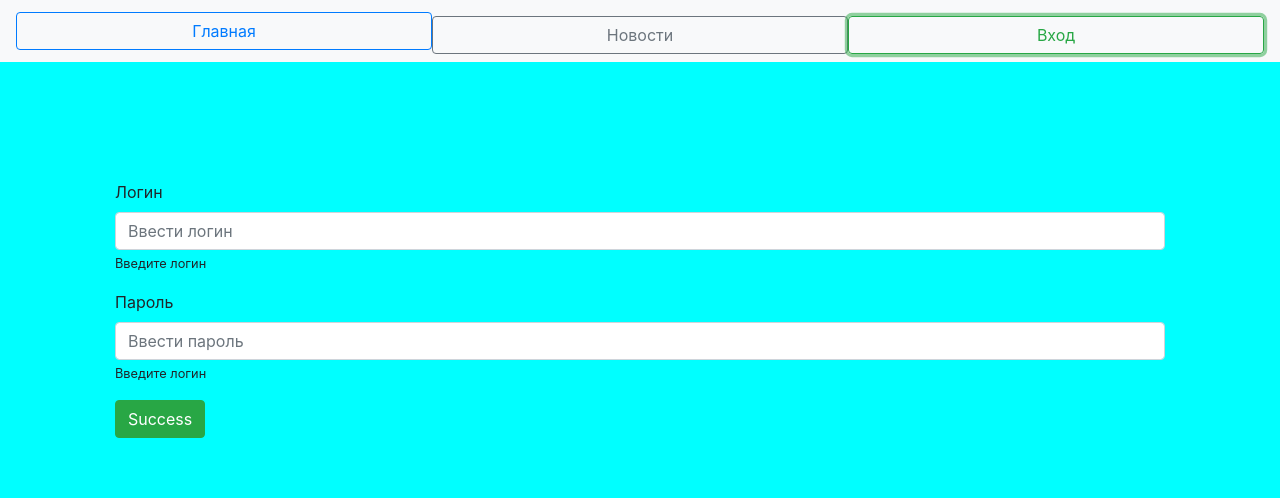
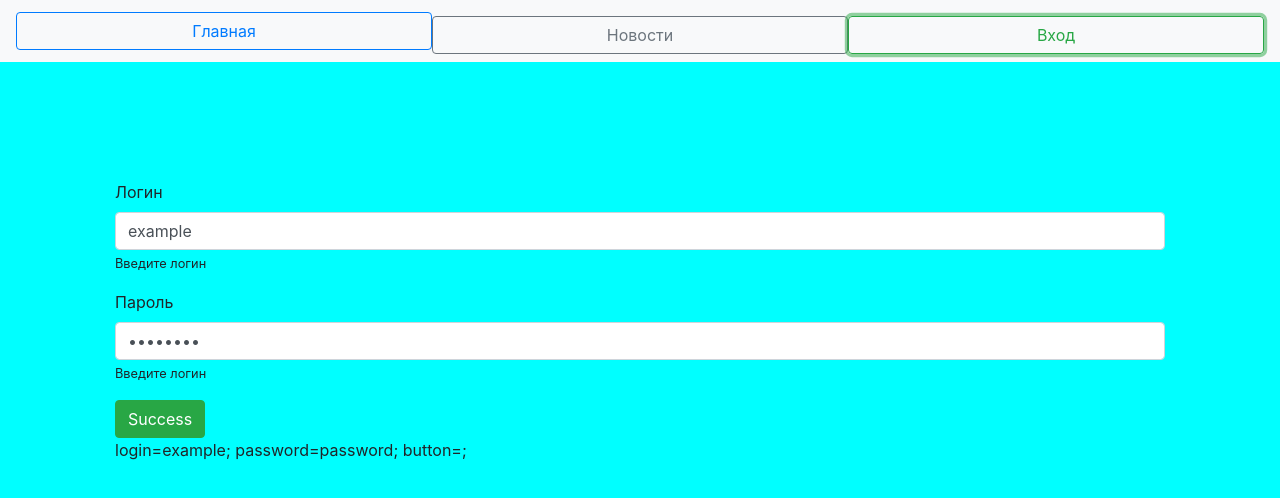
Before and after one commit to AlexeyCherevko1976/testProfilanceGroup, a React (Create React App) app: page / in a window 1280 px wide. Both pictures are taken after a click on the button "Вход". Shown: the top 498 px of the page. Built offline with nearby package versions, Linux system fonts and the light colour scheme.

Commit message:
21-55 1909

```diff
--- a/src/App.js
+++ b/src/App.js
@@ -12,10 +12,34 @@ constructor(){
   //super(store.getState());
   super();
   let {status}=store.getState();
-  this.state={status: status, page:"main", value:"value"};
+  this.state={status: status, page:"main", value:"value",
+      login:"example", password:"password", button:false};
   this.clickMain=clickMain.bind(this);
   this.clickNews=clickNews.bind(this);
   this.clickIntake=clickIntake.bind(this);
+
+  this.onChangeLoginIn=onChangeLoginIn.bind(this);
+  this.onChangePasswordIn=onChangePasswordIn.bind(this);
+  this.onRegister=onRegister.bind(this);
+
+  function onChangeLoginIn(login){
+    this.setState({login});
+  }
+  function onChangePasswordIn(password){
+    this.setState({password});
+  }
+  function onRegister(button){
+    this.setState({button});
+/*    store.dispatch({type:"register",
+     login:this.state.login,
+     password:this.state.password});
+    this.setState(state=>({
+      page:"news"
+    }));*/
+    //console.log(this.state.page);
+  }
+
+
   function clickMain(e){
     e.preventDefault();
     store.dispatch({type:'inc'});
@@ -52,6 +76,9 @@ componentDidUpdate(){
 }
 
 render(){
+  const login=this.state.login;
+  const password=this.state.password;
+  const button=this.state.button;
   return (
 
 
@@ -72,7 +99,9 @@ render(){
       <div className="App-content">
         {this.state.page==="main" ? <Main /> :
          this.state.page==="news" ? <News /> :
-         this.state.page==="intake" ? <Intake /> : ""}
+         this.state.page==="intake" ? <Intake login={login} password={password} propsChangeLogin={this.onChangeLoginIn}  propsChangePassword={this.onChangePasswordIn} onButton={this.onRegister}/> : ""}
+       login={login}; password={password};
+       button={button};
 
       </div>
     </div>
--- a/src/Intake.js
+++ b/src/Intake.js
@@ -1,34 +1,28 @@
 import React,{Component} from 'react';
 //import './Main.css';
 import './bootstrap.css';
-import store from "./reducers";
+//import store from "./reducers";
 
 
 class Intake extends React.Component {
 
-constructor(){
-  super();
-  //let {status}=this.props;
-  this.state={status: store.getState().status,
-      password:"", login:""};
+constructor(props){
+  super(props);
+
   this.clickButton=clickButton.bind(this);
-  this.changeLogin=changeLogin.bind(this);
-  this.changePassword=changePassword.bind(this);
-   function clickButton(event){
-
-    store.dispatch({type:"register",
-     login:this.state.login,
-     password:this.state.password})
-    console.log('clickRegister');
+  this.onChangeLogin=onChangeLogin.bind(this);
+  this.onChangePassword=onChangePassword.bind(this);
+  function clickButton(event){
+    this.props.onButton("true");
     event.preventDefault();
   }
-  function changeLogin(event){
-    this.setState({login:event.target.value});
-    console.log("changeLogin")
+  function onChangeLogin(event){
+    this.props.propsChangeLogin(event.target.value);
+    event.preventDefault();
   }
-  function changePassword(event){
-    this.setState({password:event.target.value});
-    console.log("changePassword")
+  function onChangePassword(event){
+    this.props.propsChangePassword(event.target.value);
+    event.preventDefault();
   }
 }
 componentDidMount(){
@@ -36,20 +30,22 @@ componentDidMount(){
 }
 
 render(){
+  const login=this.props.login;
+  const password=this.props.password;
   return (
 
 <div className="">
 <form >
   <div className="form-group">
     <label>Логин </label>
-    <input type="text" value={this.state.login} onChange={this.changeLogin} id="login" className="form-control" placeholder="Ввести логин"></input>
+    <input type="text" value={login} onChange={this.onChangeLogin} id="login" className="form-control" placeholder="Ввести логин"></input>
     <small id="loginHelp" className="form-text-muted">
       Введите логин
     </small>
   </div>
   <div className="form-group">
     <label>Пароль</label>
-    <input type="password" value={this.state.password} onChange={this.changePassword} id="password" className="form-control" placeholder="Ввести пароль"></input>
+    <input type="password" value={password} onChange={this.onChangePassword} id="password" className="form-control" placeholder="Ввести пароль"></input>
     <small id="loginHelp" className="form-text-muted">
       Введите логин
     </small>
@@ -58,7 +54,6 @@ render(){
   <button type="button" onClick={this.clickButton} className="btn btn-success">Success</button>
   </div>
 </form>
-
 </div>
 
   );
--- a/src/reducers/index.js
+++ b/src/reducers/index.js
@@ -2,7 +2,7 @@ import {createStore} from 'redux';
 import bazaLogin from './bazaLogin'
 
 const initialState={tech:"React", status:"guest", value:15,
-login:"", password:"", page:"main"};
+login:"", password:"", page:"main", id:false};
 const reducer=(state, action)=>{
   switch (action.type){
     case 'inc':
@@ -15,8 +15,7 @@ const reducer=(state, action)=>{
       	state.page="intake";
       }else{
       	state.status=dataUser.status;
-      	state.login=dataUser.login;
-      	 //dataUser.status;
+      	state.id=dataUser.id;
       	state.page="main";
       }
 
```
